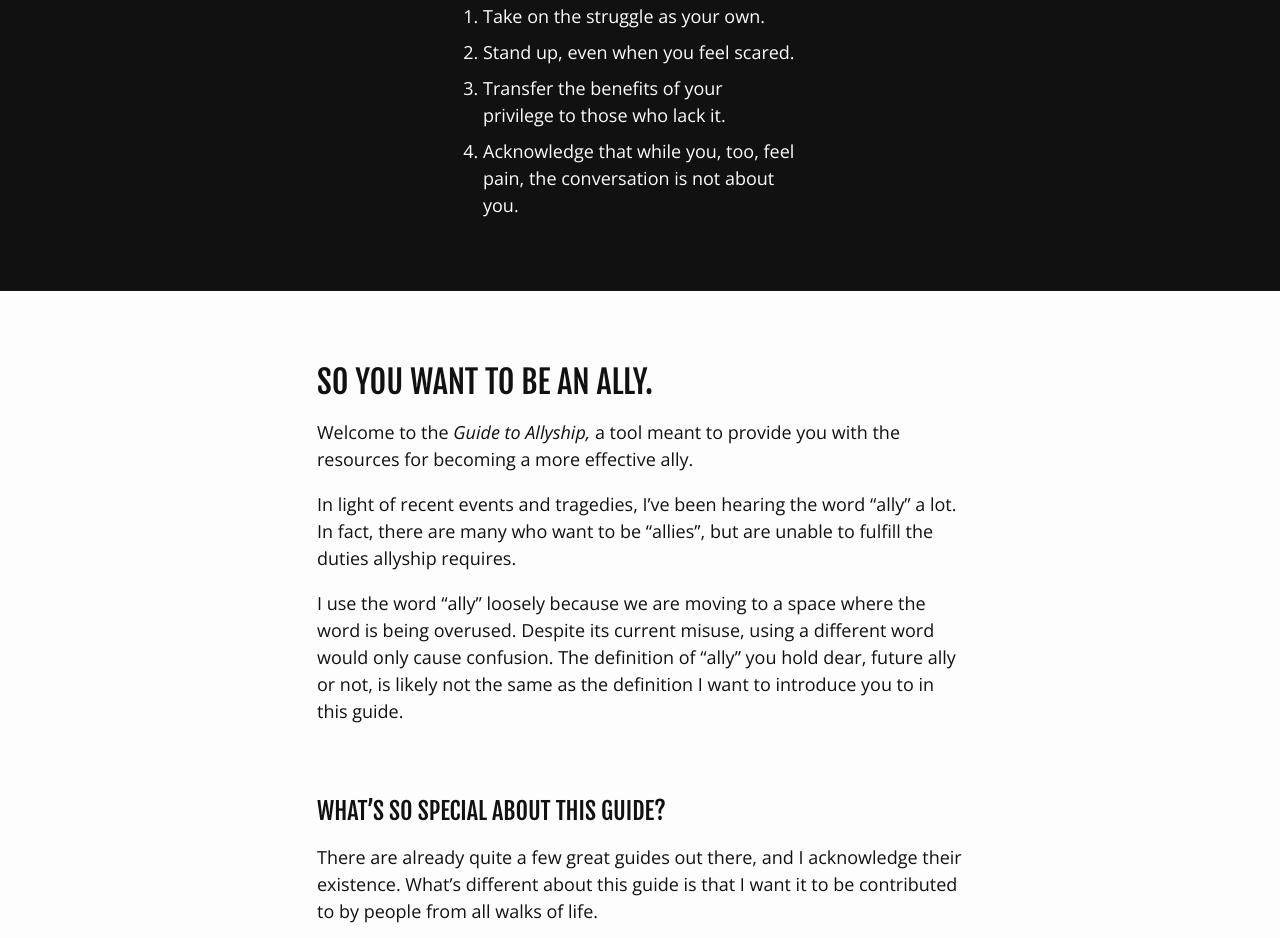
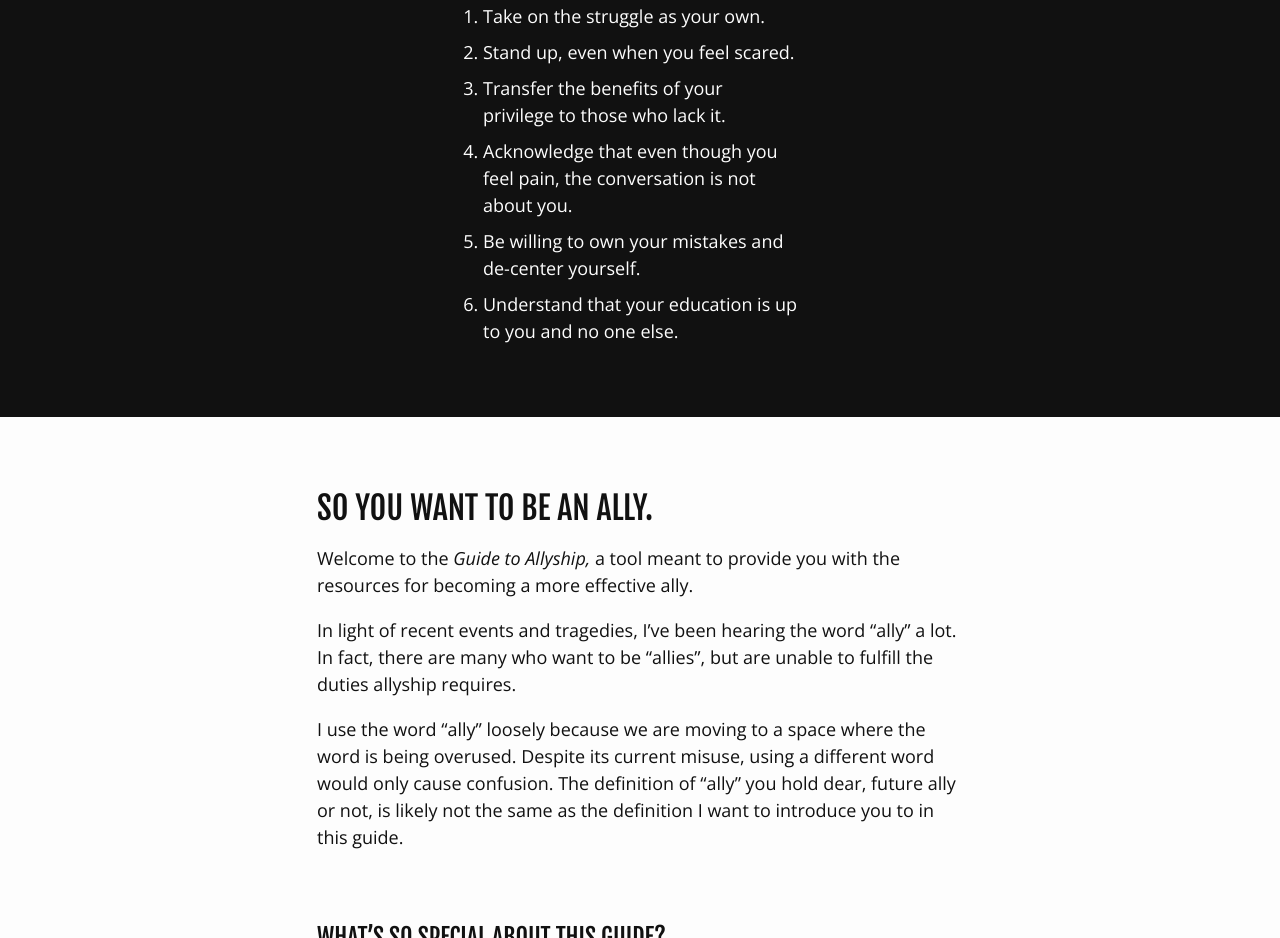
Before and after one commit to almnt/guide-to-allyship, an Eleventy site: page src/index.html in a window 1280 px wide. Shown: the part 1059-1997 px from the top of the page. Built offline with nearby package versions, Linux system fonts and the light colour scheme; Eleventy itself is replaced by a stand-in of ours; files that its build step writes are made by us from their sources; what eleventy-plugin-sass would draw is missing.

Commit message:
:speech_balloon: Update being an ally container

```diff
--- a/src/index.html
+++ b/src/index.html
@@ -9,7 +9,9 @@ layout: layouts/base.html
       <li>Take on the struggle as your own.</li>
       <li>Stand up, even when you feel scared.</li>
       <li>Transfer the benefits of your privilege to those who lack it.</li>
-      <li>Acknowledge that while you, too, feel pain, the conversation is not about you.</li>
+      <li>Acknowledge that even though you feel pain, the conversation is not about you.</li>
+      <li>Be willing to own your mistakes and de-center yourself.</li>
+      <li>Understand that your education is up to you and no one else.</li>
     </ol>
   </div>
 </div>
```
